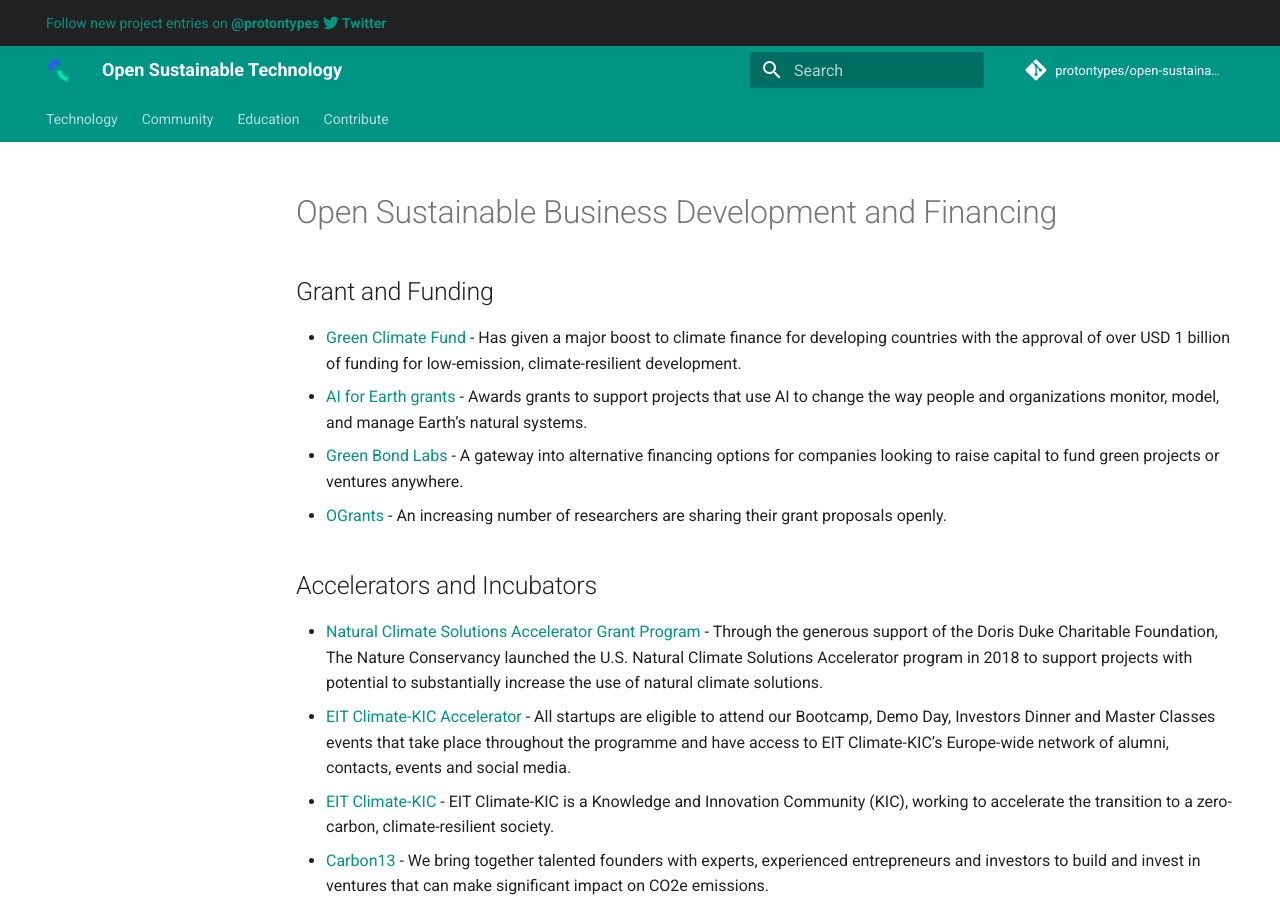
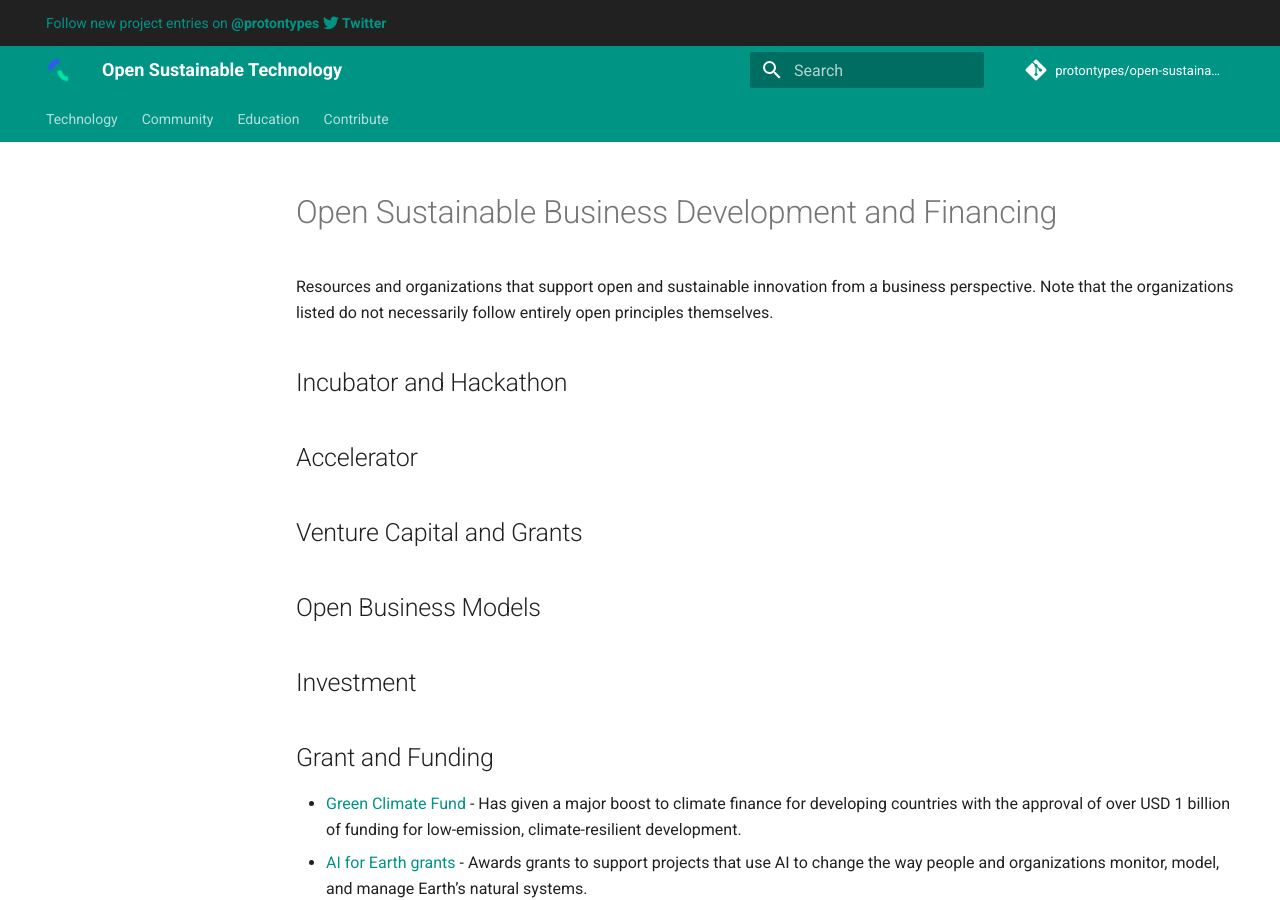
Before and after one commit to protontypes/open-sustainable-technology, an MkDocs documentation site: the page built from docs/BUSINESS.md, in a window 1280 px wide and 900 px high. Built offline with MkDocs 1.6.1 and Material for MkDocs 9.7.7, drawn with Linux system fonts in a browser that asks for light colours; comment, search, counter and statistics services are not loaded.

Commit message:
New categories to business.md

```diff
--- a/docs/BUSINESS.md
+++ b/docs/BUSINESS.md
@@ -1,5 +1,14 @@
 <!--lint ignore awesome-toc awesome-contributing awesome-badge -->
 # Open Sustainable Business Development and Financing
+
+Resources and organizations that support open and sustainable innovation from a business perspective.
+Note that the organizations listed do not necessarily follow entirely open principles themselves.
+
+## Incubator and Hackathon
+## Accelerator
+## Venture Capital and Grants
+## Open Business Models
+## Investment
 
 ## Grant and Funding
 * [Green Climate Fund](https://www.greenclimate.fund/) - Has given a major boost to climate finance for developing countries with the approval of over USD 1 billion of funding for low-emission, climate-resilient development.
```
